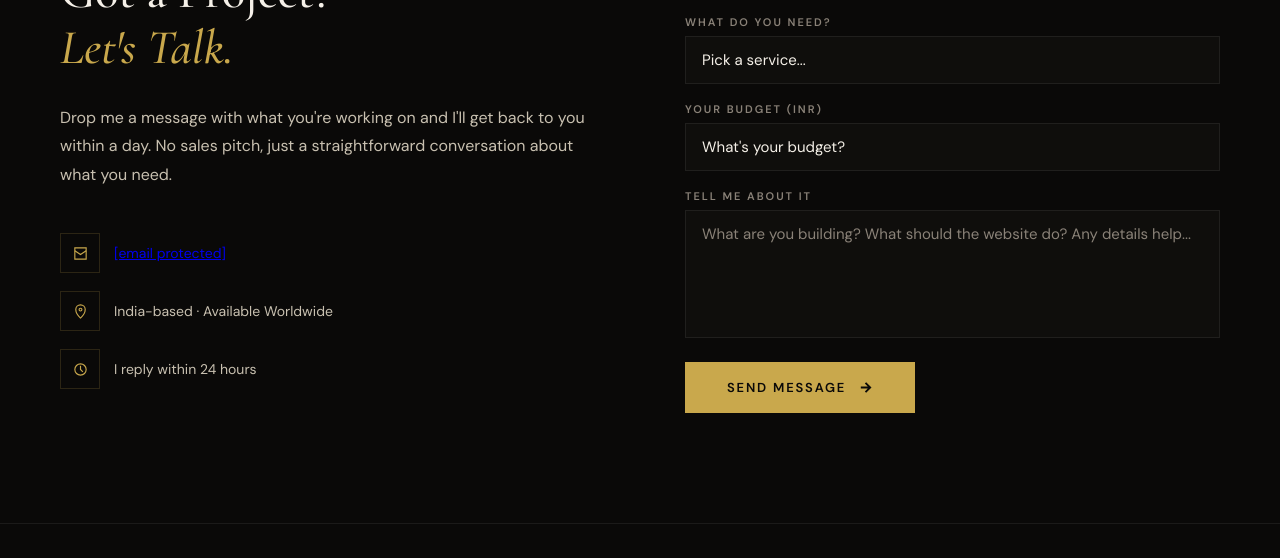
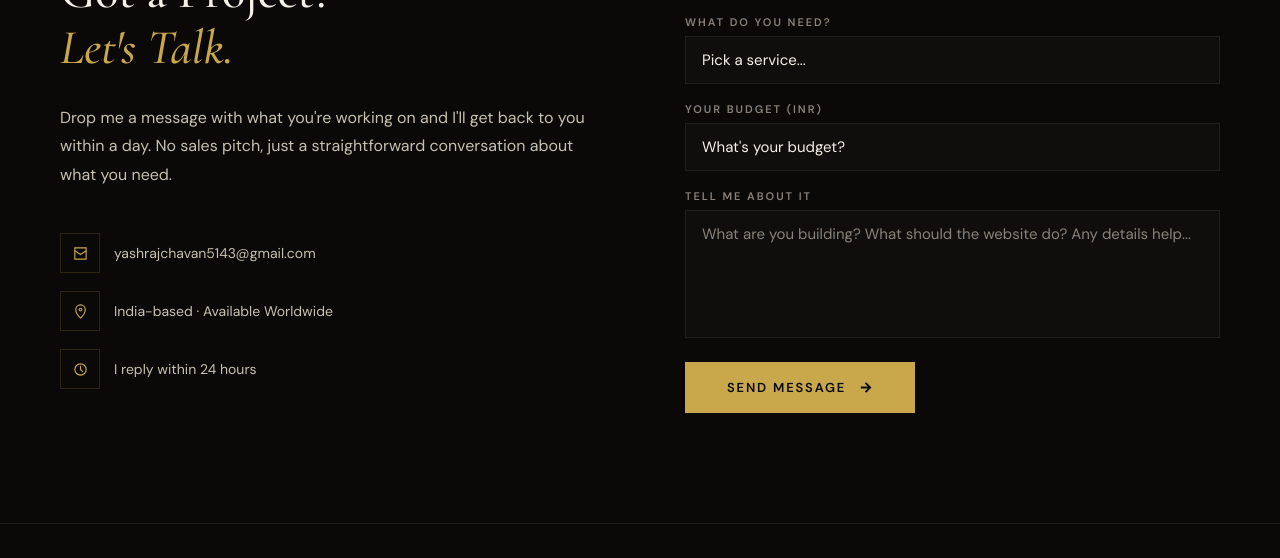
Before and after one commit to chrollo1754/portfolio-new, a plain HTML site: page index.html in a window 1280 px wide. Shown: the part 7385-7943 px from the top of the page. Drawn offline with nearby package versions, Linux system fonts and the light colour scheme.

Commit message:
Update index.html

```diff
--- a/index.html
+++ b/index.html
@@ -626,7 +626,7 @@
       <div class="contact-details">
         <div class="contact-detail-item">
           <div class="detail-icon"><svg width="17" height="17" viewBox="0 0 18 18" fill="none" stroke="currentColor" stroke-width="1.2"><path d="M3 3h12v12H3z"/><path d="M3 6l6 4 6-4"/></svg></div>
-          <a href="/cdn-cgi/l/email-protection" class="__cf_email__" data-cfemail="aad3cbd9c2d8cbc0c9c2cbdccbc49f9b9e99eacdc7cbc3c684c9c5c7">[email&#160;protected]</a>
+          <span id="emailDisplay"></span>
         </div>
         <div class="contact-detail-item">
           <div class="detail-icon"><svg width="17" height="17" viewBox="0 0 18 18" fill="none" stroke="currentColor" stroke-width="1.2"><path d="M9 2C6.2 2 4 4.2 4 7c0 4.5 5 9 5 9s5-4.5 5-9c0-2.8-2.2-5-5-5z"/><circle cx="9" cy="7" r="1.5"/></svg></div>
@@ -684,7 +684,7 @@
   </div>
 </footer>
 
-<script data-cfasync="false" src="/cdn-cgi/scripts/5c5dd728/cloudflare-static/email-decode.min.js"></script><script>
+<script>
 /* ===== PROJECT DATA ===== */
 const projects = {
   bharat: {
@@ -880,6 +880,14 @@ function handleSubmit(e) {
   }, 3500);
 }
 
+/* ===== EMAIL (split to avoid bot/CF scraping) ===== */
+const u = 'yashrajchavan5143';
+const d = 'gmail.com';
+const el = document.getElementById('emailDisplay');
+if (el) {
+  el.innerHTML = '<a href="mailto:' + u + '@' + d + '" style="color:var(--cream-dim);text-decoration:none;">' + u + '@' + d + '</a>';
+}
+
 /* ===== HERO PARALLAX DISABLED - prevents opacity bugs ===== */
 </script>
 </body>
```
